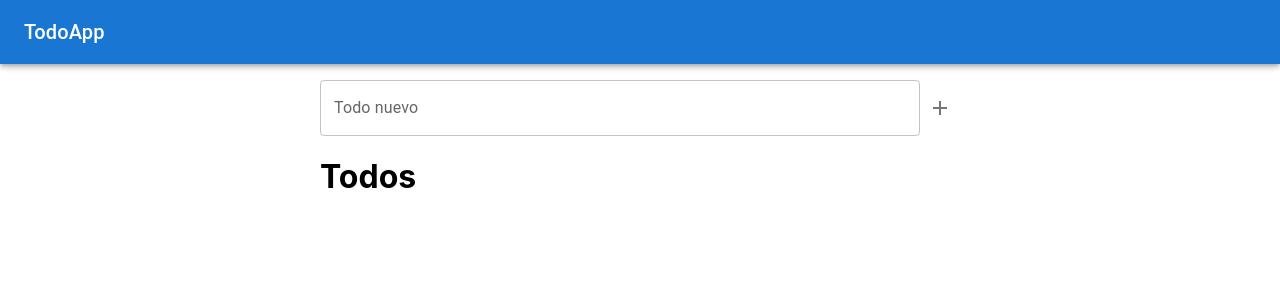
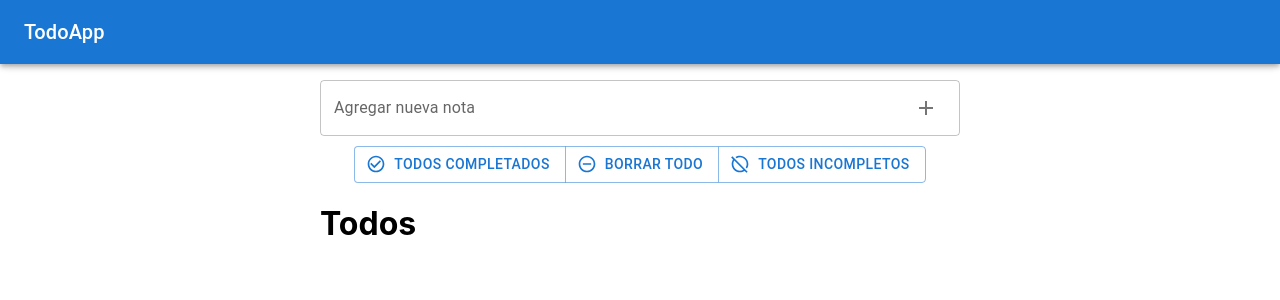
Before and after one commit to gastonalt/todo-list-app-react, a React (Create React App) app: page / in a window 1280 px wide. Shown: the top 300 px of the page. Built offline with nearby package versions, Linux system fonts and the light colour scheme.

Commit message:
Agregué una caja de botones para acciones rápidas :)

```diff
--- a/public/index.html
+++ b/public/index.html
@@ -24,7 +24,7 @@
       work correctly both with client-side routing and a non-root public URL.
       Learn how to configure a non-root public URL by running `npm run build`.
     -->
-    <title>TodoList v2</title>
+    <title>App de notas</title>
   </head>
   <body>
     <noscript>You need to enable JavaScript to run this app.</noscript>
--- a/src/App.js
+++ b/src/App.js
@@ -3,6 +3,7 @@ import './App.css';
 import Header from './components/header';
 import TodoAddForm from './components/todo-add-form';
 import TodoList from './components/todo-list';
+import ToolZone from './components/tool-zone';
 
 function App() {
   return (
@@ -11,6 +12,9 @@ function App() {
       <BodyContainer>
         <TodoAddZoneContainer>
           <TodoAddForm/>
+          <ToolZoneContainer>
+            <ToolZone/>
+          </ToolZoneContainer>
         </TodoAddZoneContainer>
         <TodoListContainer>
           <TodoList/>
@@ -20,9 +24,12 @@ function App() {
   );
 }
 
+const ToolZoneContainer = styled.div`
+  margin-top: 10px;
+  text-align: center;
+`;
+
 const TodoAddZoneContainer = styled.div`
-  display: flex;
-  justify-content: center;
   width:50%;
   margin: 20px auto;
 `;
--- a/src/components/todo-add-form.jsx
+++ b/src/components/todo-add-form.jsx
@@ -33,12 +33,11 @@ export default function TodoAddForm(){
 
     return(
         <>
-            <TextField onKeyDown={checkIsEnter} onChange={handleChange} value={todo} id="todoBody" fullWidth label="Todo nuevo" variant="outlined" />
-            <Tooltip title="Agregar">
+            <TextField onKeyDown={checkIsEnter} onChange={handleChange} value={todo} fullWidth label="Agregar nueva nota" variant="outlined" InputProps={{endAdornment:             <Tooltip title="Agregar">
                 <IconButton onClick={addTodo}>
                     <AddIcon />
                 </IconButton>
-            </Tooltip>
+            </Tooltip>}}/>
         </>
     )
 }
--- /dev/null
+++ b/src/components/tool-zone.jsx
@@ -0,0 +1,14 @@
+import { Button, ButtonGroup } from "@mui/material";
+import CheckCircleOutlineIcon from '@mui/icons-material/CheckCircleOutline';
+import HideSourceIcon from '@mui/icons-material/HideSource';
+import RemoveCircleOutlineIcon from '@mui/icons-material/RemoveCircleOutline';
+
+export default function ToolZone(){
+    return(
+        <ButtonGroup variant="outlined" aria-label="outlined button group">
+            <Button startIcon={<CheckCircleOutlineIcon />}>Todos completados</Button>
+            <Button startIcon={<RemoveCircleOutlineIcon />}>Borrar todo</Button>
+            <Button startIcon={<HideSourceIcon />}>Todos incompletos</Button>
+        </ButtonGroup>
+    )
+}
```
